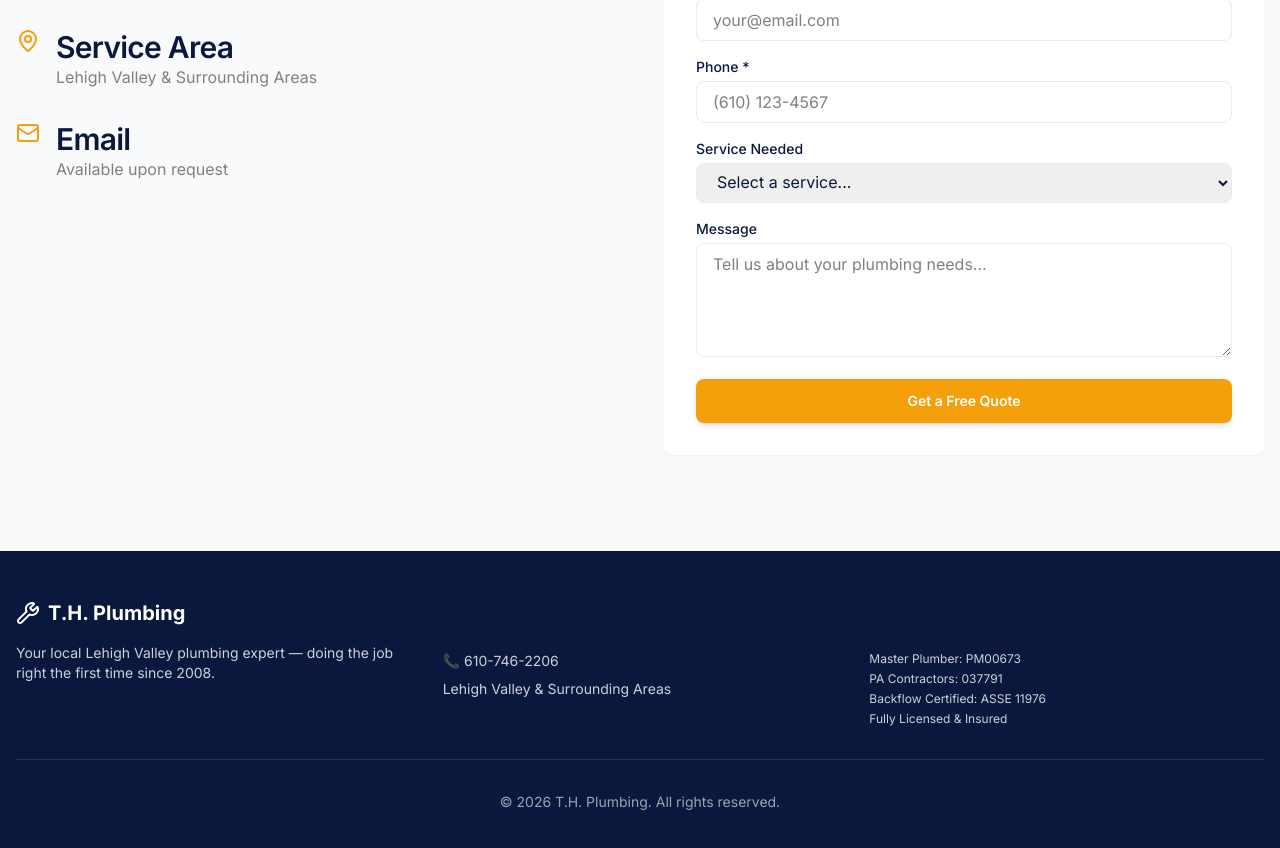
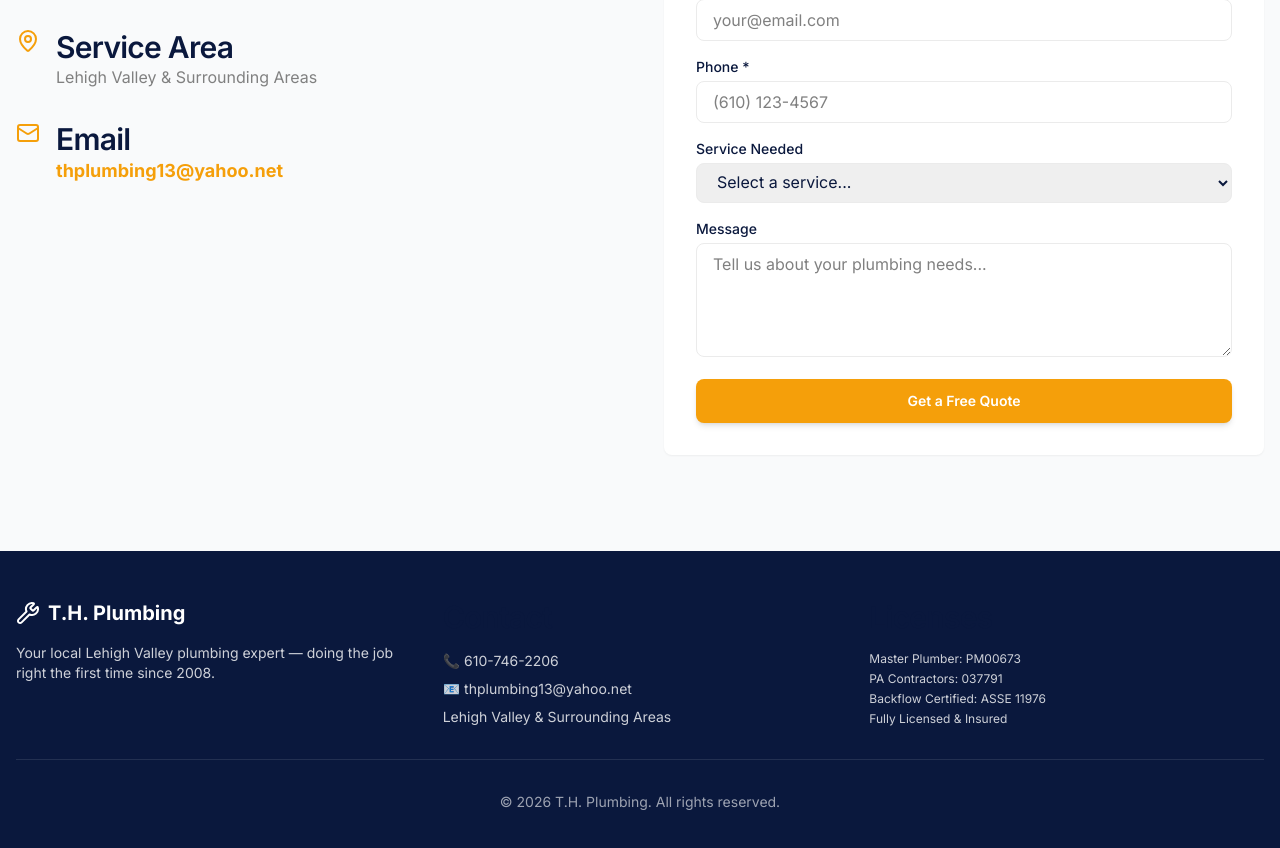
Before and after one commit to Haufz/ThPlumbing, a Next.js app: page / in a window 1280 px wide. Shown: the part 3963-4811 px from the top of the page. Built offline with nearby package versions, Linux system fonts and the light colour scheme.

Commit message:
Phoenix agent changes - Session 9cd6fcb8-8a11-40f2-ac38-445339b371f4

```diff
--- a/src/app/page.tsx
+++ b/src/app/page.tsx
@@ -456,7 +456,9 @@ function ContactSection() {
               <Mail className="h-6 w-6 flex-shrink-0 text-secondary" />
               <div>
                 <h3 className="font-semibold text-primary">Email</h3>
-                <p className="text-muted-foreground">Available upon request</p>
+                <a href="mailto:thplumbing13@yahoo.net" className="text-lg font-bold text-secondary hover:underline">
+                  thplumbing13@yahoo.net
+                </a>
               </div>
             </div>
           </div>
@@ -585,6 +587,11 @@ function Footer() {
                   📞 610-746-2206
                 </a>
               </p>
+              <p>
+                <a href="mailto:thplumbing13@yahoo.net" className="hover:text-secondary">
+                  📧 thplumbing13@yahoo.net
+                </a>
+              </p>
               <p>Lehigh Valley & Surrounding Areas</p>
             </div>
           </div>
```
Also changed, not shown: 1 other file (tests, documents, lock files or other folders).
